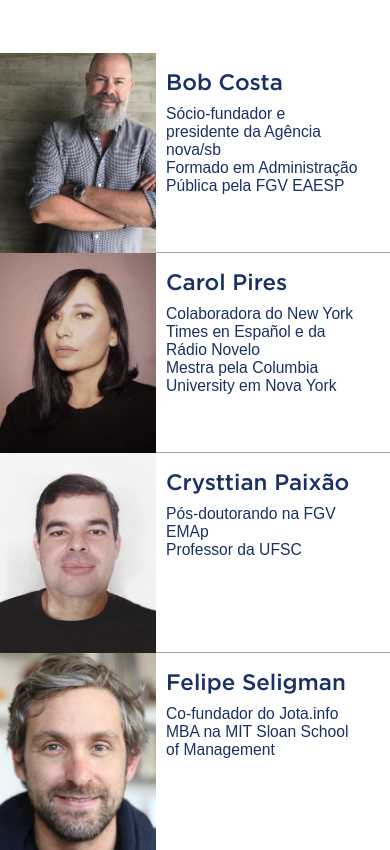
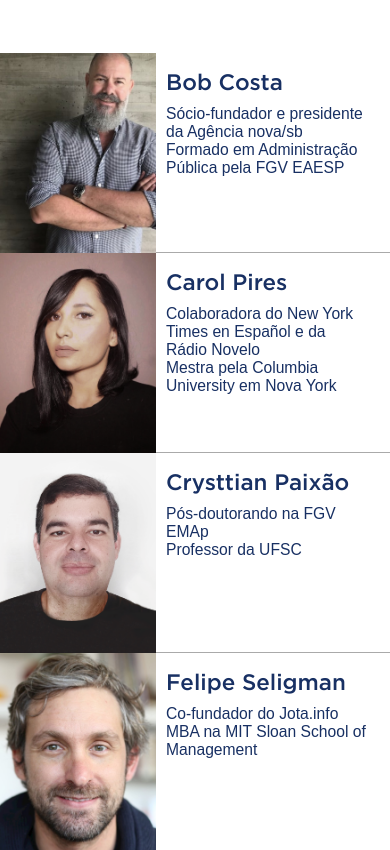
Before and after one commit to yanhill/mba-em-estrategia-de-comunicacao-aplicada, a PHP site: page / in a window 390 px wide. Shown: the part 3414-4264 px from the top of the page. Run offline with PHP 8.4, Linux system fonts and the light colour scheme.

Commit message:
Add files via upload

```diff
--- a/index.html
+++ b/index.html
@@ -162,7 +162,7 @@
             <img src="img/marco.png" class="gallery__img" alt="Image 1">
             <div class="bio">
                 <div class="nome">Marco Aurélio Ruediger</div>
-                <div class="about">Marco Aurélio Ruediger é Doutor em Sociologia e diretor da Diretoria de Análises de Políticas Públicas da Fundação Getúlio Vargas (FGV/DAPP).</div>
+                <div class="about">Marco Aurélio Ruediger é Doutor em Sociologia e diretor da Diretoria de Análise de Políticas Públicas da Fundação Getúlio Vargas (FGV/DAPP).</div>
             </div>
         </figure>
     </div>
--- a/style-part5.css
+++ b/style-part5.css
@@ -23,16 +23,16 @@ figure {
     color: #183063;
     text-align: left;
     font-size: 1.4em;
-    padding-top: 20px;
     padding:10px;
     font-family: 'gotham-medium', 'gotham-black','Source Sans Pro',sans-serif;
+    margin-top: 20px;
 }
 
 .about{
     font-size: 0.7em;
 font-family: 'Source Sans Pro',sans-serif;
 font-weight: 300;
-padding-right: 5vw;
+
 }
 .part5-container {
     width: 55vw;
@@ -98,9 +98,12 @@ margin-bottom: none;
         width:40vw;
         padding:0;
     }
+    .about{
+        padding-right: 3vw;
+    }
     .bio{
         border-bottom: 1px solid #aaa;
-        padding-top:20px;
+        margin-top: 10px;
     }
     .nome{
         margin-bottom: 10px;
--- a/style-part6.css
+++ b/style-part6.css
@@ -68,4 +68,8 @@ margin-left: 10vw;
 
            }
 
+           .part6-container .about {
+            font-size: 0.7em;
+        }
+
 }
```
